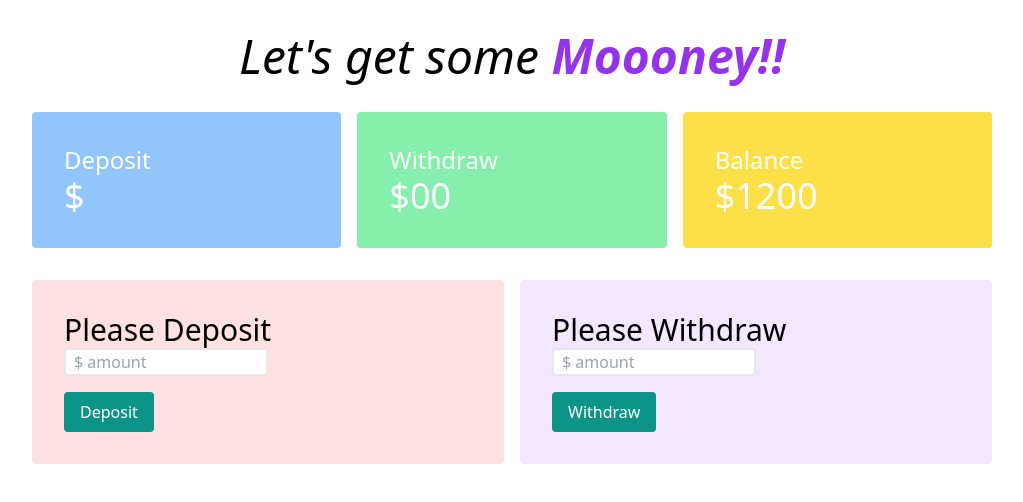
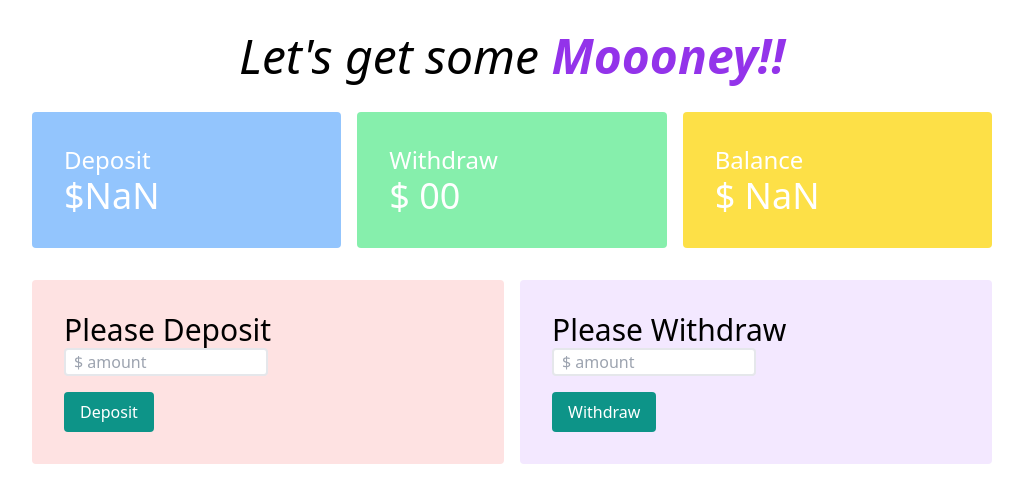
Before and after one commit to abdussoburshihab/Baap_er_Bank, a plain HTML site: page banking.html in a window 1280 px wide. Both pictures are taken after a click on the button "Deposit". Shown: the whole page, without its empty margins (128-1151 px from the left). Drawn offline with nearby package versions, Linux system fonts and the light colour scheme.

Commit message:
withdraw

```diff
--- a/banking.html
+++ b/banking.html
@@ -26,11 +26,11 @@
                 </div>
                 <div class=" bg-green-300 p-8 rounded " >
                     <h3 class="text-2xl">Withdraw</h3>
-                    <h4 class="text-4xl">$00</h4>
+                    <h4 class="text-4xl">$ <span id="withdraw">00</span> </h4>
                 </div>
                 <div class=" bg-yellow-300 p-8 rounded ">
                     <h3 class="text-2xl">Balance</h3>
-                    <h4 class="text-4xl">$1200</h4>
+                    <h4 class="text-4xl">$ <span id="balance-total">1200</span></h4>
                 </div>
             </div>
         </section>
--- a/js/bank.js
+++ b/js/bank.js
@@ -1,14 +1,30 @@
 /// handle deposit btn event
 document.getElementById('depo-btn').addEventListener('click',function(){
     const depoinput=document.getElementById('deposit');
-    const newdepoAmount = depoinput.value;
-    console.log(newdepoAmount);
+    const newdepoAmountText = depoinput.value;
+    const newdepoAmount=parseFloat(newdepoAmountText);
+    // console.log(newdepoAmount);
     const deposittotal=document.getElementById('depo-total');
-    console.log(deposittotal.innerText);
-   const previousdepoAmount=deposittotal.innerText;
-   const newdepototal=previousdepoAmount +newdepoAmount;
+    // console.log(deposittotal.innerText);
+    const previousdepoText=deposittotal.innerText;
+   const previousdepoAmount=parseFloat(previousdepoText)
+   const newdepototal= previousdepoAmount  + newdepoAmount;
 
-    deposittotal.innerText=newdepoAmount;
+
+    deposittotal.innerText=newdepototal;
+
+
+//update balance
+
+const balancetotal=document.getElementById('balance-total');
+const balancetotaltext=balancetotal.innerText;
+const previousbaltotal=parseFloat(balancetotaltext);
+const newbaltotal= previousbaltotal + newdepoAmount;
+balancetotal.innerText=newbaltotal;
+
     depoinput.value='';
 
 })
+
+
+// withdraw
```
